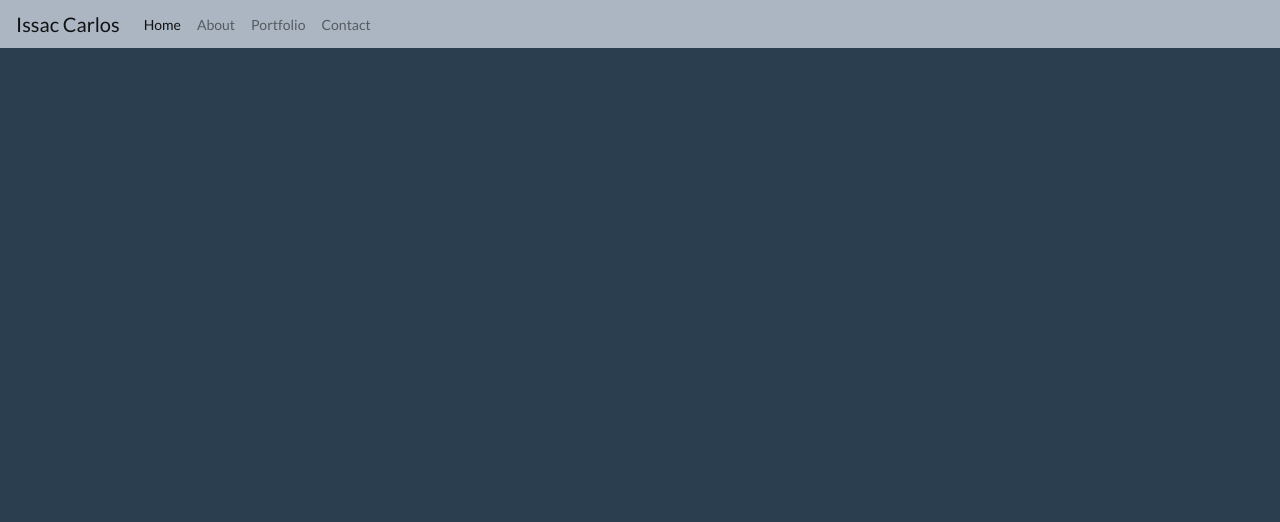
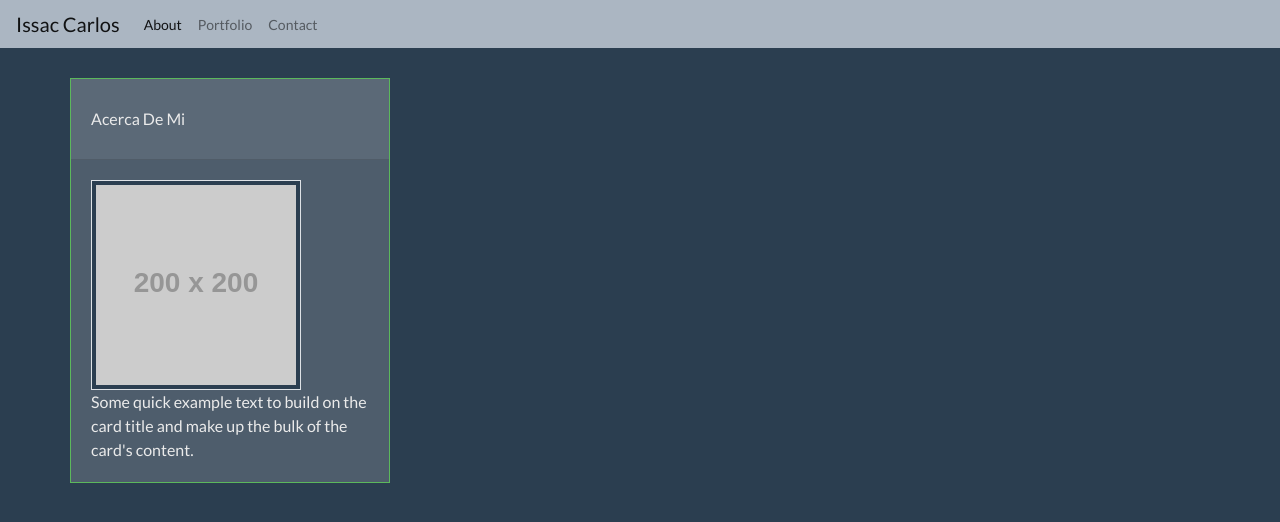
Before and after one commit to carlosissac/mod02homework, a plain HTML site: page index.html in a window 1280 px wide. Drawn offline with nearby package versions, Linux system fonts and the light colour scheme; placeholder pictures from the web are drawn by us.

Commit message:
Index.HTML Card w/additional styling and image placeholder thumbnail

```diff
--- a/index.html
+++ b/index.html
@@ -1,14 +1,37 @@
 <!DOCTYPE html>
 <html lang="en">
+
+<style>
+  .row{
+    float: left;
+    padding-top: 30px;
+  }
+
+  .body {
+      margin-left: 0;
+      margin-right: 0;
+    }
+
+   .card-header:first-child {
+      padding: 1.75rem 1.25rem;
+   }
+
+
+</style>
+
 <head>
     <meta charset="UTF-8">
     <meta name="viewport" content="width=device-width, initial-scale=1.0">
     <meta http-equiv="X-UA-Compatible" content="ie=edge">
     <title>Mi Sitio</title>
+
+    <!-- BOOTSTRAP LINKAGE -->
     <link rel="stylesheet" href="https://stackpath.bootstrapcdn.com/bootswatch/4.4.1/superhero/bootstrap.min.css">
+
 </head>
 <body>
 
+  <!-- NAV BAR STARTS -->
   <nav class="navbar navbar-expand-lg navbar-light bg-light">
     <a class="navbar-brand" href="#">Issac Carlos</a>
     <button class="navbar-toggler" type="button" data-toggle="collapse" data-target="#navbarColor03" aria-controls="navbarColor03" aria-expanded="false" aria-label="Toggle navigation">
@@ -17,22 +40,36 @@
 
     <div class="collapse navbar-collapse" id="navbarColor03">
       <ul class="navbar-nav mr-auto">
-        <li class="nav-item active">
-          <a class="nav-link" href="#">Home <span class="sr-only">(current)</span></a>
-        </li>
-        <li class="nav-item">
-          <a class="nav-link" href="#">About</a>
-        </li>
-        <li class="nav-item">
-          <a class="nav-link" href="#">Portfolio</a>
-        </li>
-        <li class="nav-item">
-          <a class="nav-link" href="#">Contact</a>
-        </li>
+        <li class="nav-item active"><a class="nav-link" href="#">About<span class="sr-only">(current)</span></a></li>
+        <li class="nav-item"><a class="nav-link" href="#">Portfolio</a></li>
+        <li class="nav-item"><a class="nav-link" href="#">Contact</a></li>
       </ul>
-
     </div>
   </nav>
+  <!-- NAV BAR ENDS -->
+
+  <!-- WEB PAGE BODY START -->
+  <div class="container">
+
+    <div class="row">
+
+        <div class="card border-success mb-3" style="max-width: 20rem;">
+          <div class="card-header">Acerca De Mi</div>
+            <div class="card-body">
+              <!-- <h1 class="card-title">Success card title</h1> -->
+              <img class="img img-thumbnail" src="http://placehold.it/200x200">
+              <p class="card-text">Some quick example text to build on the card title and make up the bulk of the card's content.</p>
+          </div>
+        </div>
+
+  </div>
+
+
+  </div>
+<!-- WEB PAGE BODY ENDS -->
+
+
+
 
 
 </body>
```
